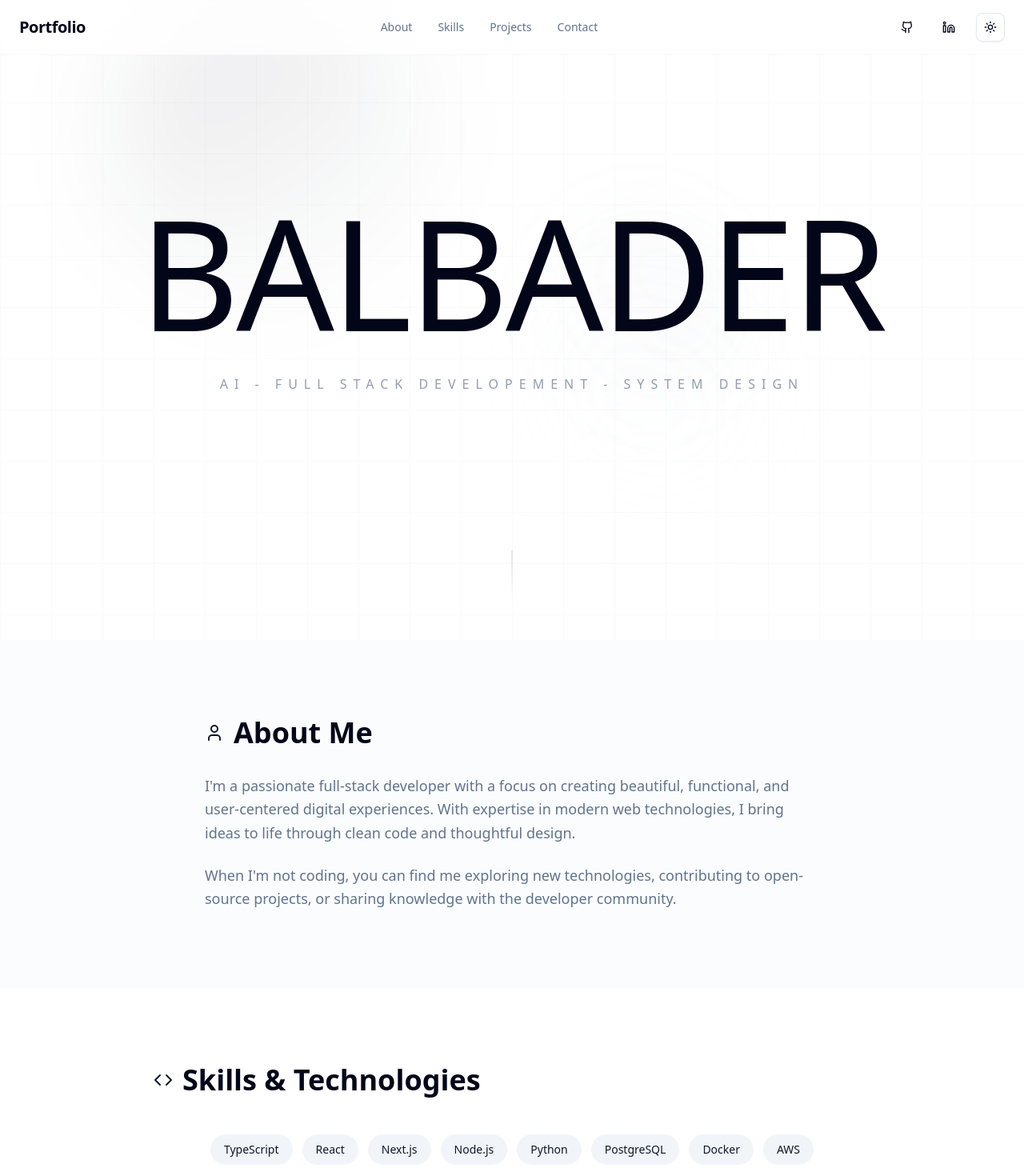
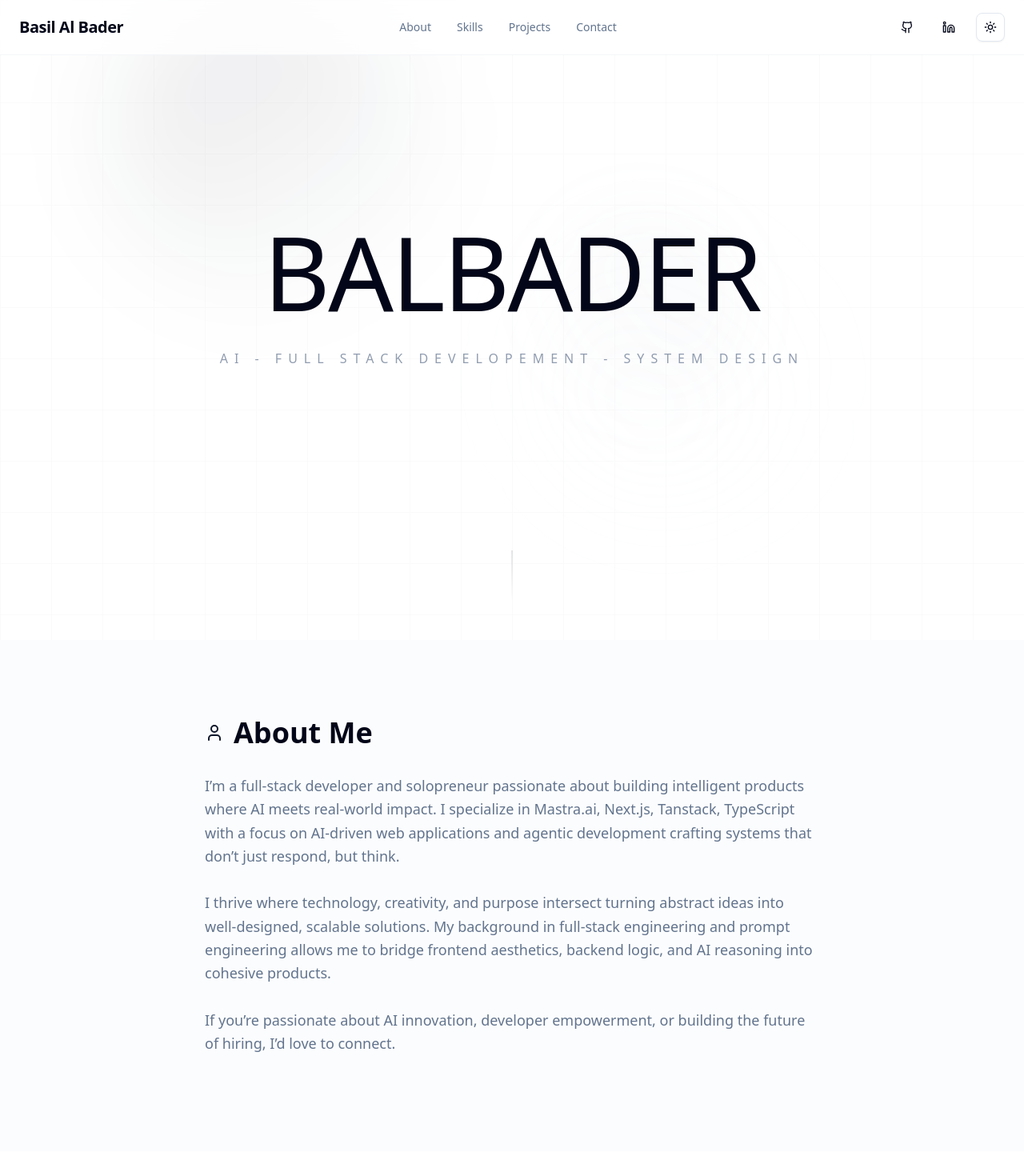
Before and after one commit to Balbader/balbader.com, a Next.js app: page / in a window 1280 px wide. Shown: the top 1470 px of the page at 80% size. Built offline with nearby package versions, Linux system fonts and the light colour scheme.

Commit message:
clean up about section

```diff
--- a/src/app/layout.tsx
+++ b/src/app/layout.tsx
@@ -24,7 +24,7 @@ export default function RootLayout({
   children: React.ReactNode;
 }>) {
   return (
-    <html lang="en">
+    <html lang="en" suppressHydrationWarning>
       <body
         className={`${geistSans.variable} ${geistMono.variable} antialiased`}
       >
--- a/src/components/home/about/AboutSection.tsx
+++ b/src/components/home/about/AboutSection.tsx
@@ -10,15 +10,15 @@ export default function AboutSection() {
               <h2 className="text-3xl md:text-4xl font-bold">About Me</h2>
             </div>
             <p className="text-lg text-muted-foreground leading-relaxed mb-6">
-              I'm a passionate full-stack developer with a focus on creating
-              beautiful, functional, and user-centered digital experiences.
-              With expertise in modern web technologies, I bring ideas to life
-              through clean code and thoughtful design.
-            </p>
-            <p className="text-lg text-muted-foreground leading-relaxed">
-              When I'm not coding, you can find me exploring new technologies,
-              contributing to open-source projects, or sharing knowledge with
-              the developer community.
+              I’m a full-stack developer and solopreneur passionate about building intelligent products where AI meets real-world impact.
+              I specialize in Mastra.ai, Next.js, Tanstack, TypeScript with a focus on AI-driven web applications and agentic development crafting systems that don’t just respond, but think.
+              <br />
+              <br />
+              I thrive where technology, creativity, and purpose intersect turning abstract ideas into well-designed, scalable solutions. My background in full-stack engineering and prompt engineering allows me to bridge frontend aesthetics, backend logic, and AI reasoning into cohesive products.
+              <br />
+              <br />
+              If you’re passionate about AI innovation, developer empowerment, or building the future of hiring, I’d love to connect.
+              <br />
             </p>
           </div>
         </div>
--- a/src/components/home/hero/Hero.tsx
+++ b/src/components/home/hero/Hero.tsx
@@ -111,7 +111,7 @@ export default function Hero() {
         <div className="max-w-5xl mx-auto text-center">
           <h1
             ref={titleRef}
-            className="text-7xl md:text-9xl lg:text-[12rem] font-light tracking-tighter mb-8 leading-none"
+            className="text-7xl md:text-9xl lg:text-[8rem] font-light tracking-tighter mb-8 leading-none"
             style={{
               fontFeatureSettings: '"kern" 1, "liga" 1',
               letterSpacing: "-0.02em",
--- a/src/components/navigation/Header.tsx
+++ b/src/components/navigation/Header.tsx
@@ -15,7 +15,7 @@ export default function Header() {
         <div className="container mx-auto px-6 py-4">
           <div className="flex items-center justify-between">
             <div className="text-xl font-semibold tracking-tight">
-              Portfolio
+              Basil Al Bader
             </div>
             <div className="hidden md:flex items-center gap-8">
               <Link
@@ -45,12 +45,12 @@ export default function Header() {
             </div>
             <div className="flex items-center gap-4">
               <Button variant="ghost" size="icon" asChild>
-                <a href="https://github.com" target="_blank" rel="noopener noreferrer">
+                <a href="https://github.com/Balbader" target="_blank" rel="noopener noreferrer">
                   <Github className="h-5 w-5" />
                 </a>
               </Button>
               <Button variant="ghost" size="icon" asChild>
-                <a href="https://linkedin.com" target="_blank" rel="noopener noreferrer">
+                <a href="https://www.linkedin.com/in/basilalba/" target="_blank" rel="noopener noreferrer">
                   <Linkedin className="h-5 w-5" />
                 </a>
               </Button>
```
